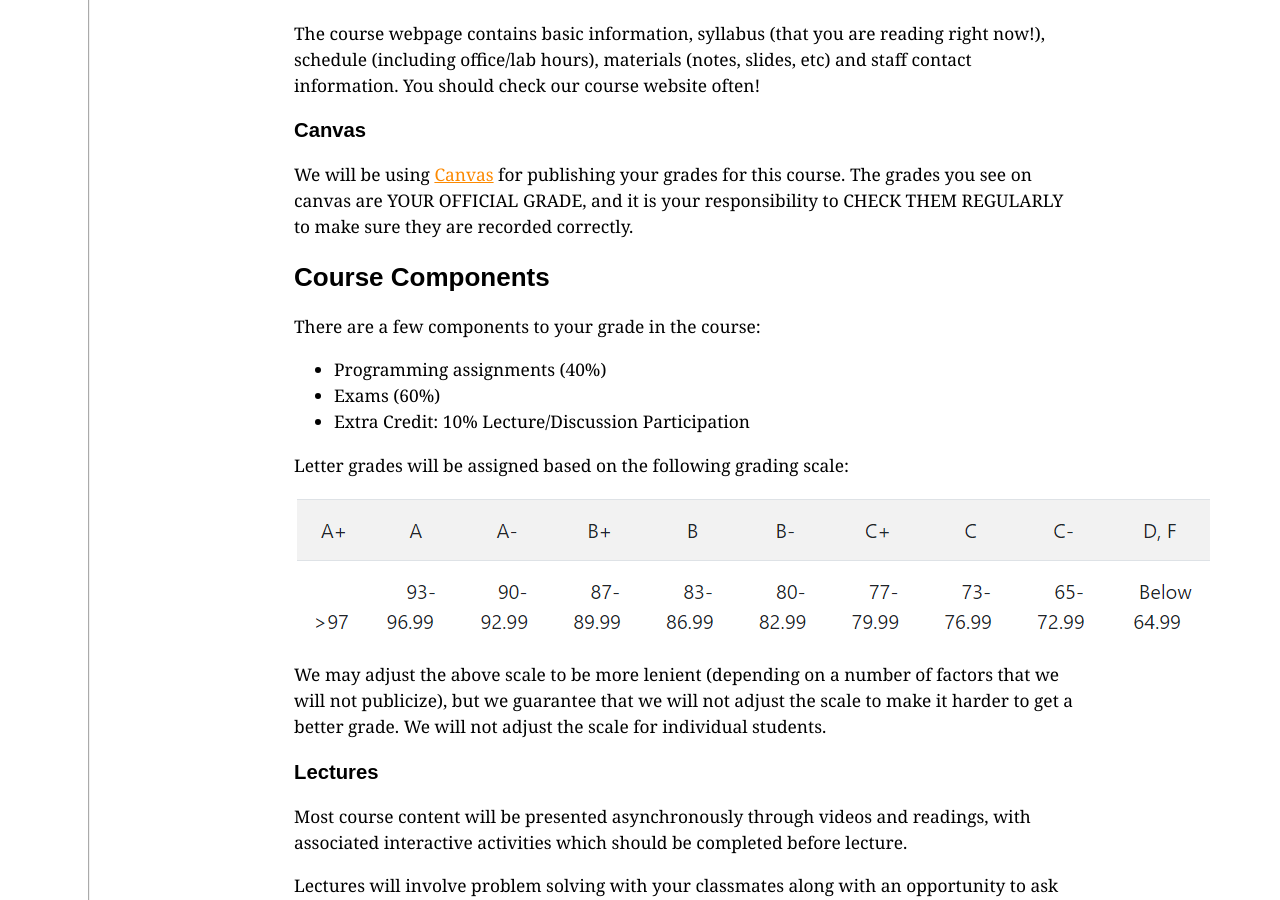
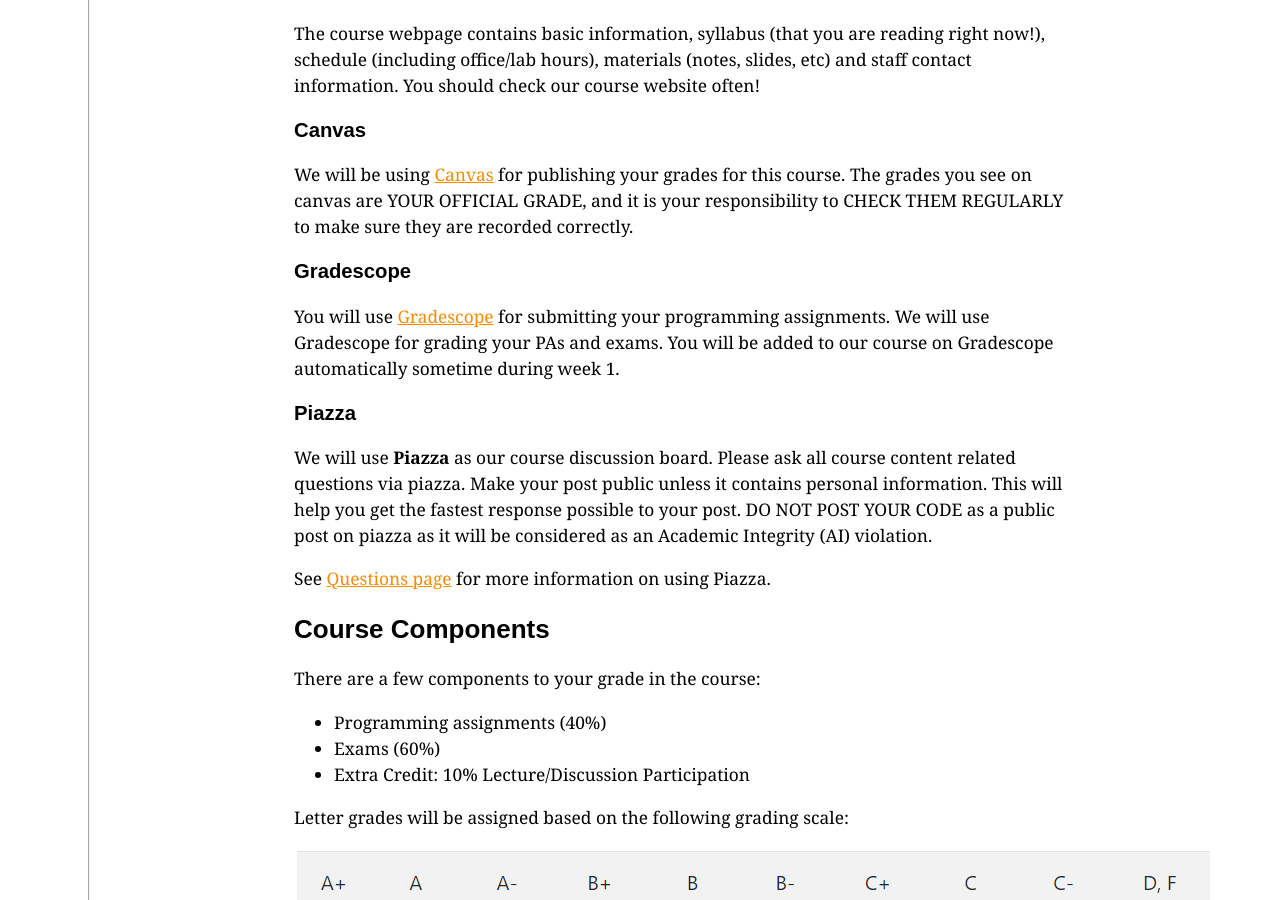
Before and after one commit to ucsd-cse8a-sp24/ucsd-cse8a-sp24.github.io, a Jekyll site: the page built from syllabus.md, in a window 1280 px wide and 900 px high, scrolled down 1517 px. Built offline with Jekyll 4.4.1, drawn with Linux system fonts in a browser that asks for light colours.

Commit message:
Update syllabus.md

```diff
--- a/syllabus.md
+++ b/syllabus.md
@@ -63,9 +63,15 @@
 
 We will be using [Canvas](http://canvas.ucsd.edu){:target="_blank"} for publishing your grades for this course. The grades you see on canvas are YOUR OFFICIAL GRADE, and it is your responsibility to CHECK THEM REGULARLY to make sure they are recorded correctly.
 
+<h3>Gradescope</h3>
 
+You will use [Gradescope](www.gradescope.com){:target="_blank"} for submitting your programming assignments. We will use Gradescope for grading your PAs and exams. You will be added to our course on Gradescope automatically sometime during week 1.
 
+<h3>Piazza</h3>
 
+We will use **Piazza** as our course discussion board.  Please ask all course content related questions via piazza.  Make your post public unless it contains personal information.  This will help you get the fastest response possible to your post. DO NOT POST YOUR CODE as a public post on piazza as it will be considered as an Academic Integrity (AI) violation.
+
+See [Questions page](/staff-and-help.html) for more information on using Piazza.
 
 
 
```
